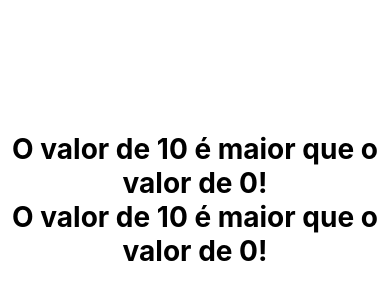
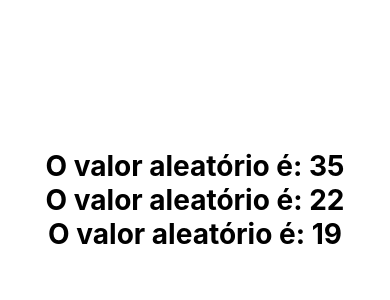
Before and after one commit to MDSLuciano/React-Native, a React Native app: screen / in a window 390 px wide. Shown: the part 222-522 px from the top of the page. Built offline with nearby package versions, Linux system fonts and the light colour scheme.

Commit message:
properties are read-only

```diff
--- a/src/App.tsx
+++ b/src/App.tsx
@@ -2,13 +2,17 @@ import { StatusBar } from 'expo-status-bar';
 import { View, Text } from 'react-native';
 import { styles } from './components/StyleSheets';
 import MinMax from './components/MinMax';
+import RandomNumber from './components/RandomNumber';
 
 export default function App() {
   return (
     <View style={styles.container}>
       <StatusBar style="auto" />
-      <MinMax x={10} y={0} />
-      <MinMax x={0} y={10} />
+      {/* <MinMax x={10} y={0} />
+      <MinMax x={0} y={10} /> */}
+      <RandomNumber min={1} max={50} />
+      <RandomNumber min={1} max={50} />
+      <RandomNumber min={1} max={50} />
     </View>
   );
 }
--- /dev/null
+++ b/src/components/RandomNumber.tsx
@@ -0,0 +1,17 @@
+import React from 'react';
+import { Text } from 'react-native';
+
+import { styles } from './StyleSheets';
+
+interface RandomNumberProps {
+    min: number;
+    max: number;
+}
+// Não é uma boa pratica alterar os valores de uma propriedade dentro da função existem
+// outras maneiras e boas praticas para isso.
+export default ({ min, max }: RandomNumberProps) => {
+    const random = Math.floor(Math.random() * (max - min + 1) + min);
+    return (
+    <Text style={styles.textBig}>O valor aleatório é: {random}</Text>
+    );
+};
```
